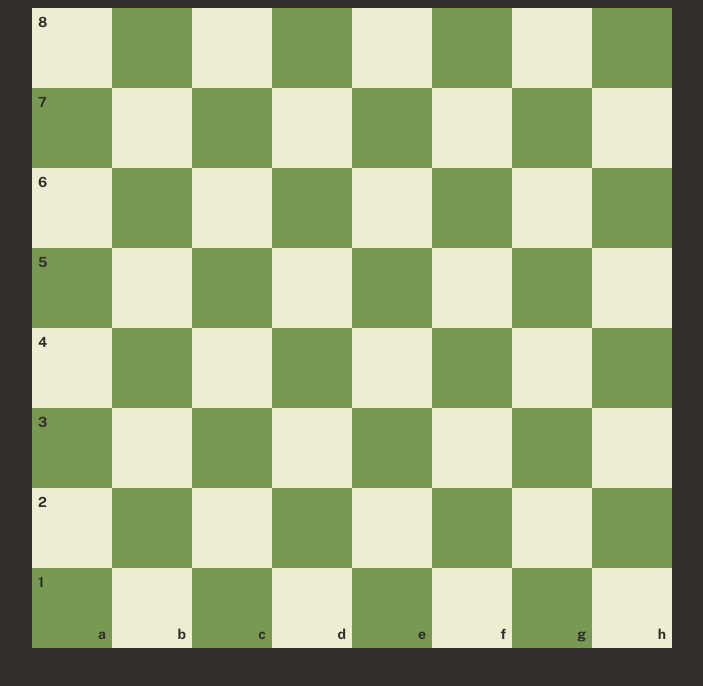
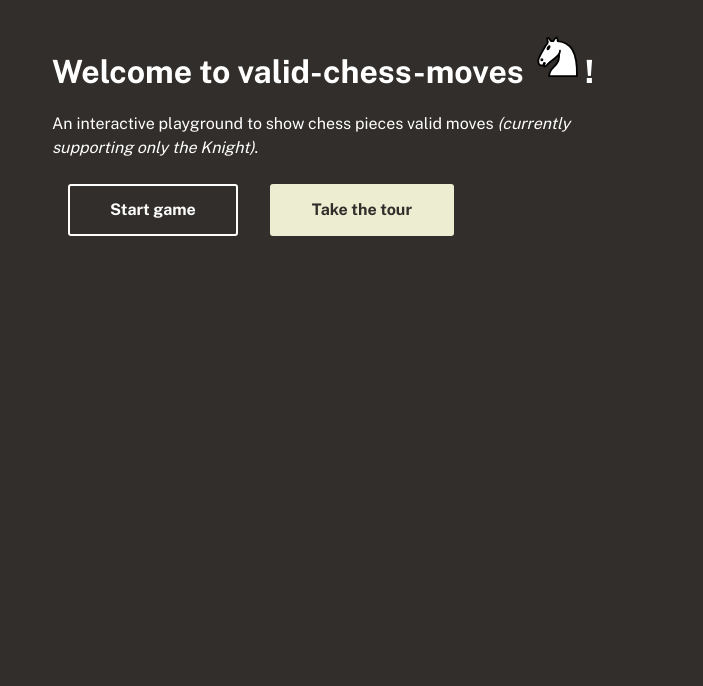
Before and after one commit to CarlosBonetti/valid-chess-moves, a React (Create React App) app in the folder web/: page / in a window 1280 px wide. Shown: the top 686 px of the page, without its empty margins (288-991 px from the left). Built offline with nearby package versions, Linux system fonts and the light colour scheme.

Commit message:
Initial routing to include welcome page

```diff
--- a/web/src/App.tsx
+++ b/web/src/App.tsx
@@ -1,16 +1,22 @@
 import React from "react"
-import styled, { createGlobalStyle } from "styled-components"
-
-import { KnightMovesGame } from "./components/chess"
+import styled, { createGlobalStyle, ThemeProvider } from "styled-components"
+import { BrowserRouter, Route } from "react-router-dom"
+import { GamePage } from "./pages/GamePage"
+import { InitialPage } from "./pages/InitialPage"
+import { theme } from "./theme"
 
 export function App() {
   return (
-    <>
+    <ThemeProvider theme={theme}>
       <GlobalStyle />
+
       <AppContainer>
-        <KnightMovesGame />
+        <BrowserRouter>
+          <Route exact path="/" component={InitialPage} />
+          <Route exact path="/game" component={GamePage} />
+        </BrowserRouter>
       </AppContainer>
-    </>
+    </ThemeProvider>
   )
 }
 
@@ -22,6 +28,11 @@ const AppContainer = styled.div`
 const GlobalStyle = createGlobalStyle`
   body {
     background: #312e2b;
+    color: #fff;
     font-family: 'Public Sans', sans-serif;
   }
+
+  p {
+    line-height: 1.5;
+  }
 `
--- a/web/src/components/chess/Square.tsx
+++ b/web/src/components/chess/Square.tsx
@@ -3,6 +3,7 @@ import styled from "styled-components"
 import { Position, Piece } from "./types"
 import { getPositionColor } from "./util"
 import * as pieces from "./pieces"
+import { WithTheme } from "../../theme"
 
 export interface SquareProps {
   /**
@@ -61,12 +62,12 @@ export function Square(props: SquareProps) {
 const SquareDiv = styled.div`
   position: relative;
   cursor: pointer;
-  background: ${(props: SquareProps) =>
+  background: ${(props: SquareProps & WithTheme) =>
     props.highlighted
-      ? "#ff9"
+      ? props.theme.board.highlightBg
       : getPositionColor(props.position) === "white"
-      ? "rgb(237, 238, 209)"
-      : "rgb(119, 153, 82)"};
+      ? props.theme.board.whiteBg
+      : props.theme.board.blackBg};
   border-width: 6px;
   border-style: solid;
   border-color: ${(props: SquareProps) => (props.marked ? "rgba(49, 46, 43, 0.65)" : "transparent")};
--- a/web/src/components/chess/index.ts
+++ b/web/src/components/chess/index.ts
@@ -1,2 +1,4 @@
-export * from "./Board";
-export * from "./KnightMovesGame";
+export * from "./types"
+export * from "./pieces"
+export * from "./Square"
+export * from "./Board"
--- /dev/null
+++ b/web/src/components/ui/Button.tsx
@@ -0,0 +1,29 @@
+import React from "react"
+import styled, { css } from "styled-components"
+import { WithTheme } from "../../theme"
+import { Link, LinkProps } from "react-router-dom"
+
+export interface ButtonProps {
+  primary?: boolean
+}
+
+export const ButtonLink = (props: ButtonProps & LinkProps) => (
+  <Button as={({ primary, ...rest }: ButtonProps & LinkProps) => <Link {...rest} />} {...props} />
+)
+
+export const Button = styled.button(
+  (props: ButtonProps & WithTheme) => css`
+    display: inline-block;
+    border-radius: 3px;
+    padding: 0.75rem 2.5rem;
+    margin: 0.5rem 1rem;
+    background: ${props.primary ? props.theme.board.whiteBg : "transparent"};
+    color: ${props.primary ? props.theme.bg : "white"};
+    border-width: 2px;
+    border-style: solid;
+    border-color: ${props.primary ? props.theme.board.whiteBg : "white"};
+    text-align: center;
+    text-decoration: none;
+    font-weight: bold;
+  `
+)
--- /dev/null
+++ b/web/src/components/ui/index.ts
@@ -0,0 +1 @@
+export * from "./Button"
--- /dev/null
+++ b/web/src/pages/InitialPage.tsx
@@ -0,0 +1,29 @@
+import React from "react"
+import styled from "styled-components"
+import { Knight } from "../components/chess"
+import { ButtonLink } from "../components/ui"
+
+export function InitialPage() {
+  return (
+    <Container>
+      <h1>
+        Welcome to valid-chess-moves <Knight height="1.7em" />!
+      </h1>
+
+      <p>
+        An interactive playground to show chess pieces valid moves <em>(currently supporting only the Knight)</em>.
+      </p>
+
+      <p>
+        <ButtonLink to="/game">Start game</ButtonLink>
+        <ButtonLink to="/tour/1" primary>
+          Take the tour
+        </ButtonLink>
+      </p>
+    </Container>
+  )
+}
+
+const Container = styled.div`
+  max-width: 600px;
+`
--- /dev/null
+++ b/web/src/theme.ts
@@ -0,0 +1,14 @@
+export const theme = {
+  bg: "#312e2b",
+  board: {
+    whiteBg: "rgb(237, 238, 209)",
+    blackBg: "rgb(119, 153, 82)",
+    highlightBg: "#ff9"
+  }
+}
+
+export type Theme = typeof theme
+
+export interface WithTheme {
+  theme: Theme
+}
```
Also changed, not shown: web/package.json (+11 -8 lines), web/src/pages/GamePage.tsx (renamed from web/src/components/chess/KnightMovesGame.tsx, +3 -4 lines), 1 other file (tests, documents, lock files or other folders).
